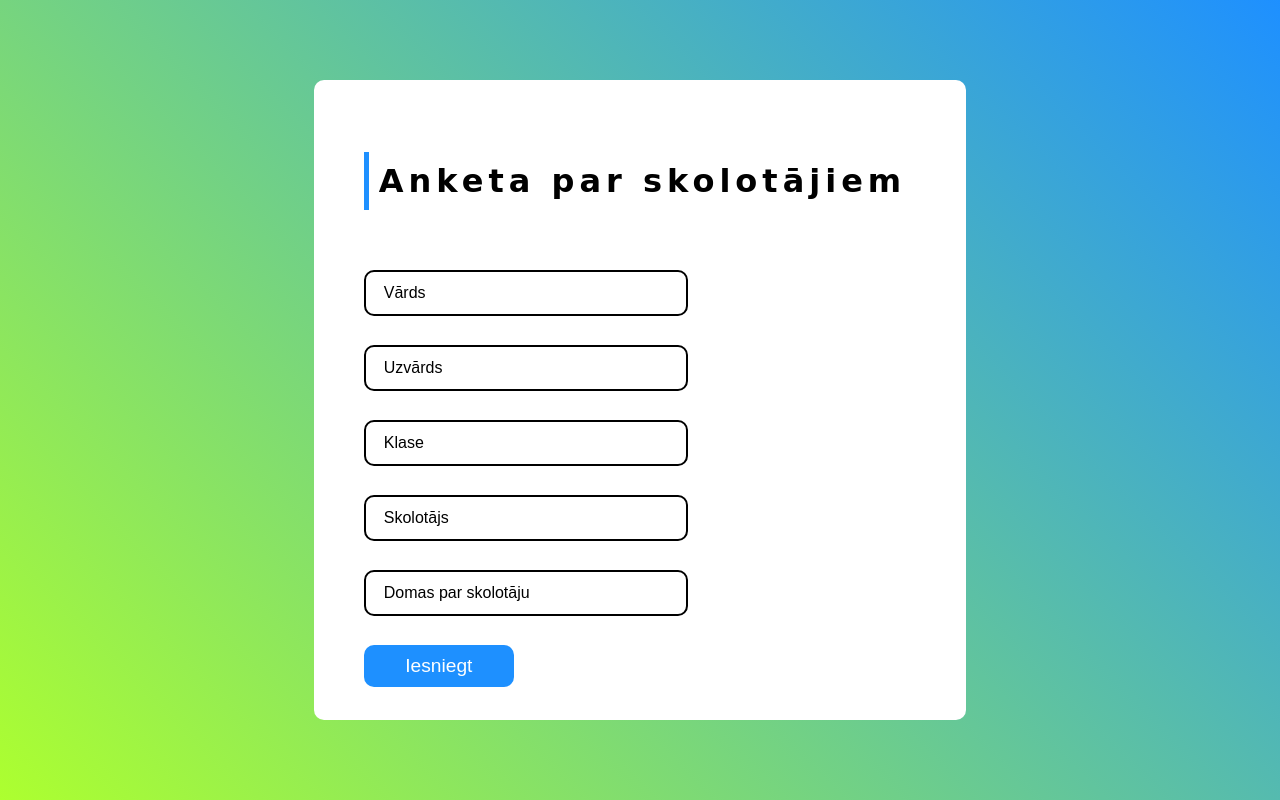
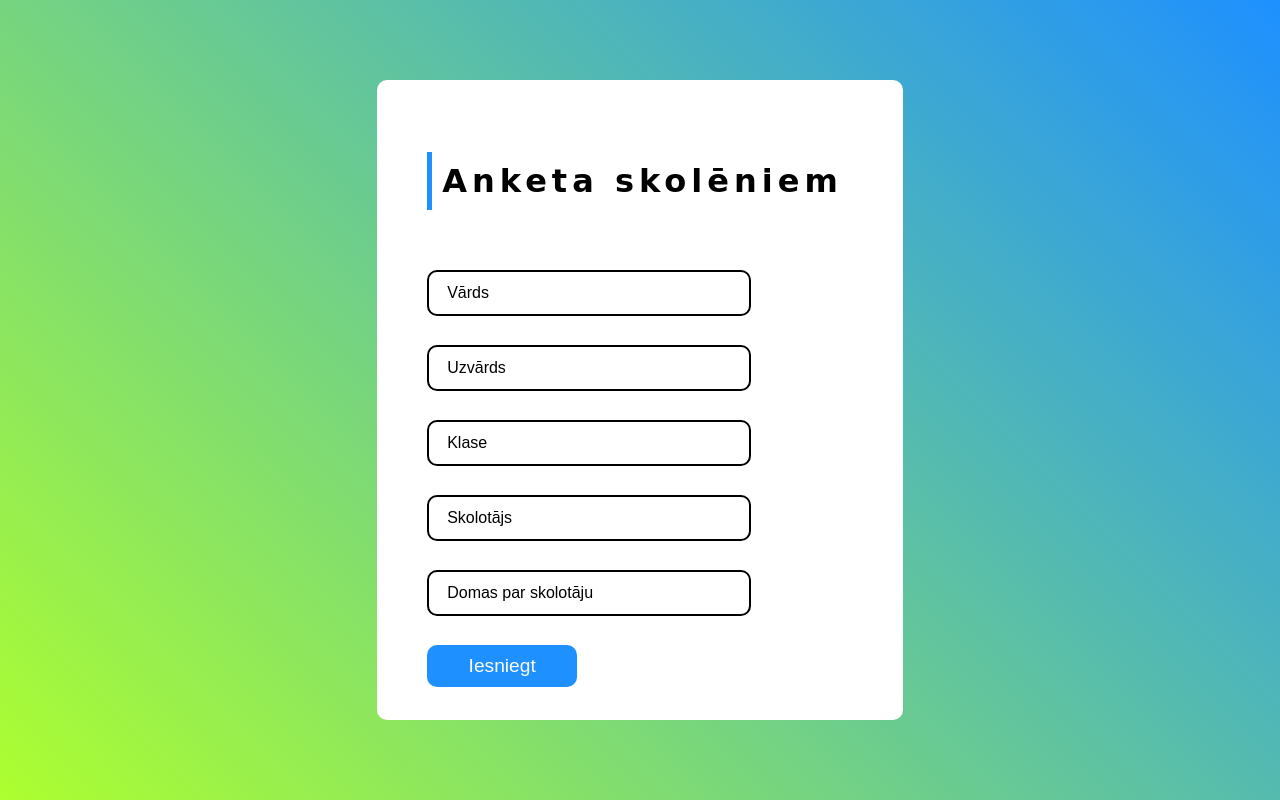
Before and after one commit to mutiss13/Datorika, a plain HTML site: page index.html in a window 1280 px wide. Drawn offline with Linux system fonts and the light colour scheme; a web font is replaced by a local one.

Commit message:
Update index.html

```diff
--- a/index.html
+++ b/index.html
@@ -12,7 +12,7 @@
 
     <div class="center">
 
-        <h1>Anketa par skolotājiem</h1>
+        <h1>Anketa skolēniem</h1>
         <form action="https://sheetdb.io/api/v1/w69sboyynnqm9" method="POST" id="sheetdb-form">
           <div class="inputbox">
             <input name="data[Vārds]" type="text" required="required">
```
